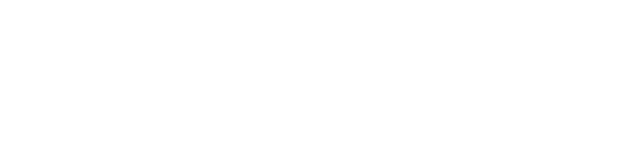
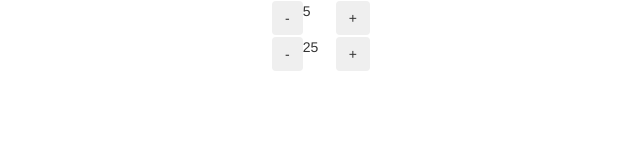
Before and after one commit to denk-o/pomodoroClock, a plain HTML site: page index.html in a window 1280 px wide. Shown: the whole page, without its empty margins (319-959 px from the left). Drawn offline with nearby package versions, Linux system fonts and the light colour scheme.

Commit message:
starting work

```diff
--- a/index.html
+++ b/index.html
@@ -20,11 +20,17 @@
 
 			</div>
 		</div>
-		<div class="break_time">
-
+		<div class="break_time container">
+			<button class="btn down">-</button>
+			<button class="btn up">+</button>
+			<div class="val" id="break_count">
+			</div>
 		</div>
-		<div class="session_time">
-
+		<div class="session_time container">
+			<button class="btn down">-</button>
+			<button class="btn up">+</button>
+			<div class="val" id="session_count">
+			</div>
 		</div>
 	</body>
 </html>
--- a/scripts.js
+++ b/scripts.js
@@ -0,0 +1,4 @@
+$(document).ready(function(){
+  $("#break_count").html(5);
+  $("#session_count").html(25);
+});
--- a/styles.css
+++ b/styles.css
@@ -0,0 +1,13 @@
+.container{
+  width: 100px;
+  padding: 1px;
+}
+.down{
+  float: left;
+}
+.up{
+  float: right;
+}
+.val{
+
+}
```
